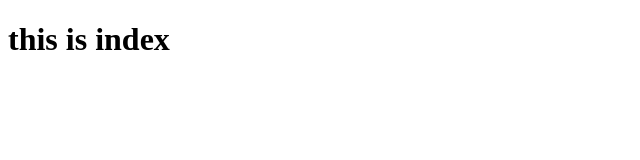
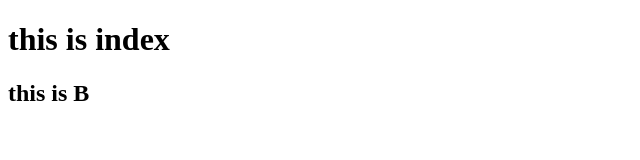
Before and after one commit to aiyeye/git_demo, a plain HTML site: page index.html in a window 1280 px wide. Shown: the whole page, without its empty margins (0-640 px from the left). Drawn offline with Linux system fonts and the light colour scheme.

Commit message:
B第一次提交

```diff
--- a/index.html
+++ b/index.html
@@ -7,5 +7,6 @@
 </head>
 <body>
     <h1>this is index</h1>
+    <h2>this is B</h2>
 </body>
 </html>
```
